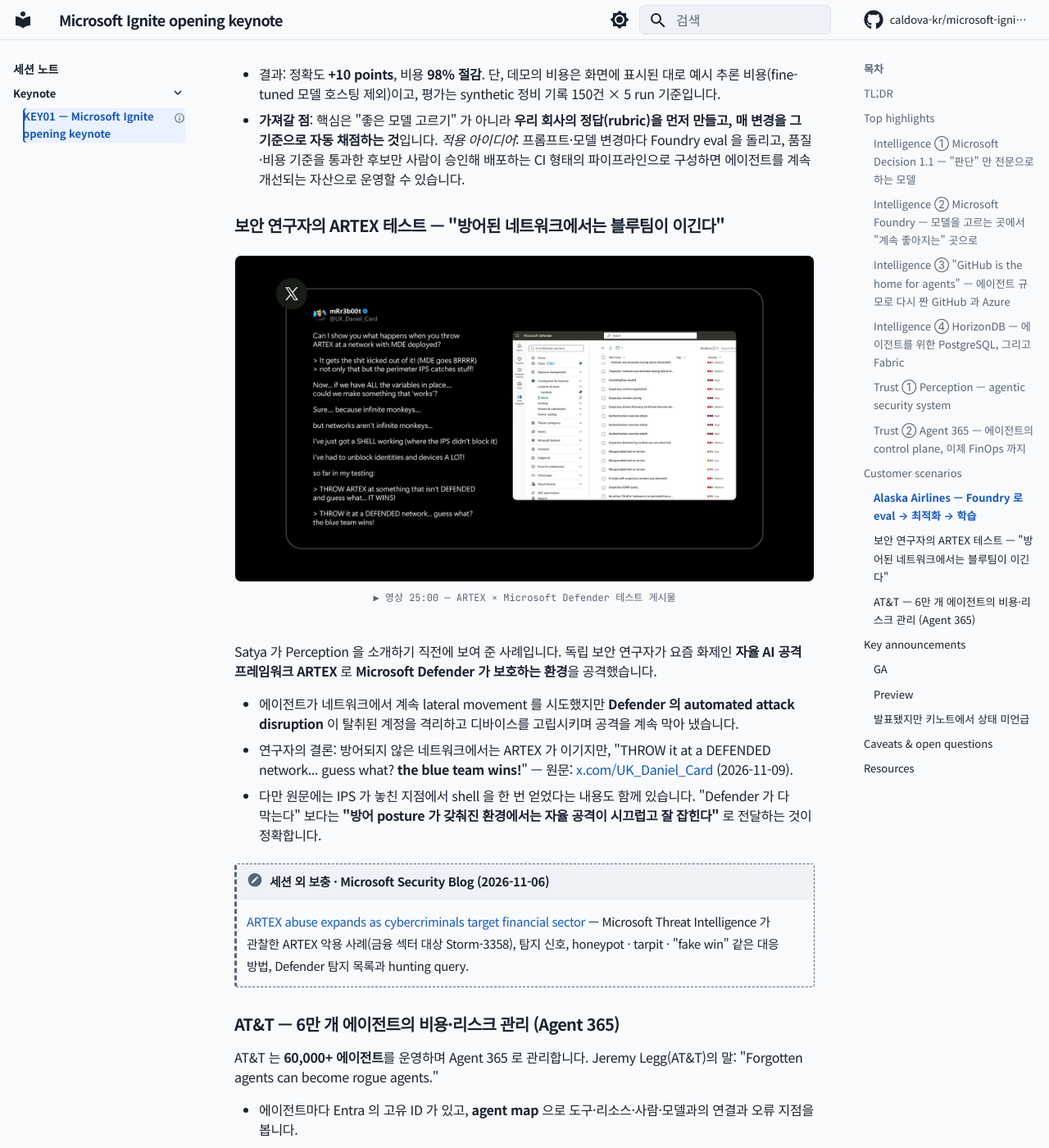
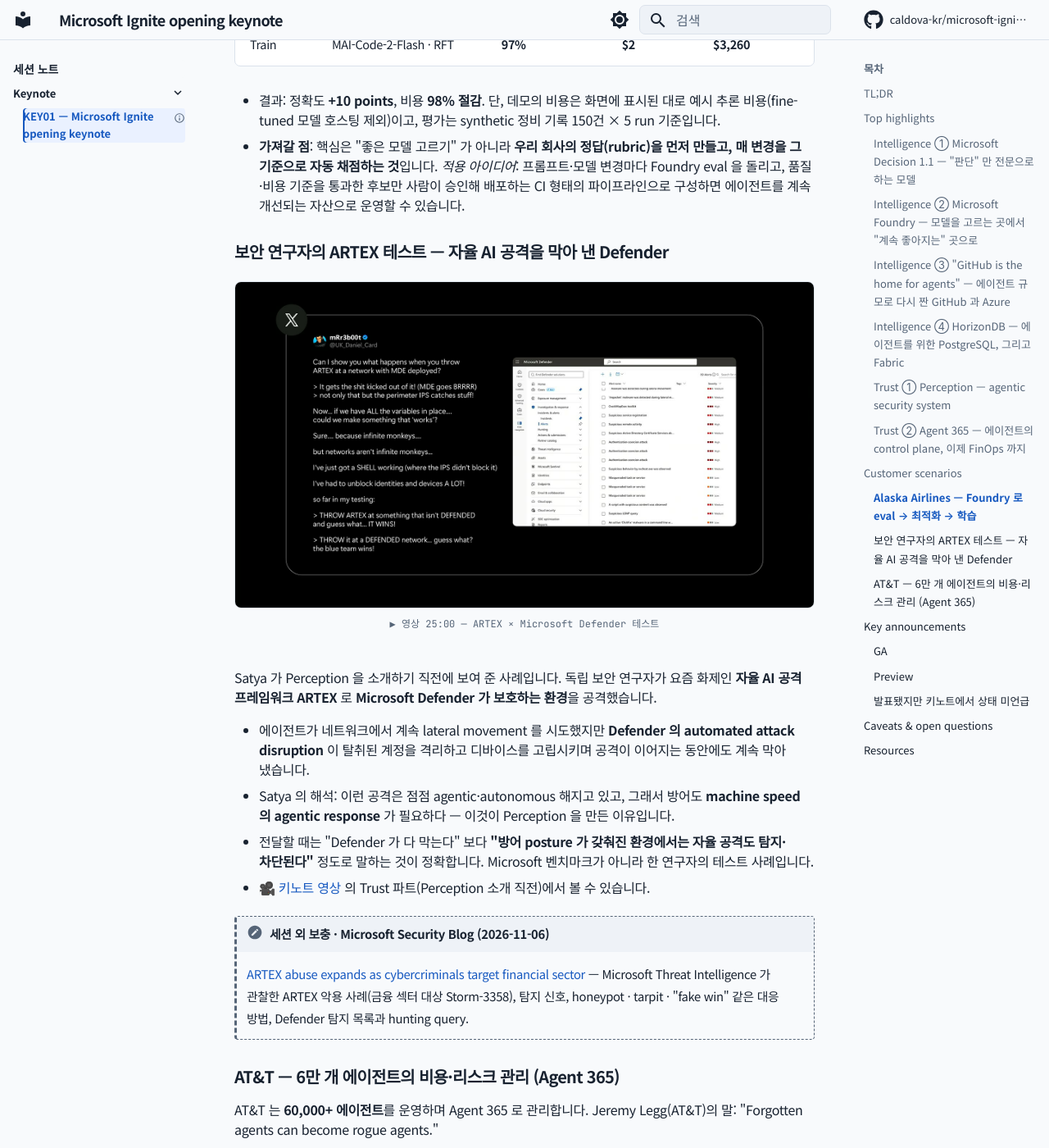
Before and after one commit to caldova-kr/microsoft-ignite-2026, an MkDocs documentation site: the page built from docs/sessions/KEY01-microsoft-ignite-opening-keynote.md, in a window 1280 px wide and 1400 px high, scrolled down 11666 px. Shown: the whole window at 82% size. Built offline with MkDocs 1.6.1 and Material for MkDocs 9.7.7, drawn with Linux system fonts in a browser that asks for light colours; comment, search, counter and statistics services are not loaded; some of the changed text lies outside the part shown.

Commit message:
[KEY01] Address review: keynote-only ARTEX case, single Fabric HorizonDB row
- ARTEX case now relies on the keynote video and the Microsoft Security
  Blog only; removed the X post link and post-only details.
- Merged "HorizonDB in Fabric" into the Fabric HorizonDB Preview row.
- Added keynote video and Book of News links under TL;DR and Resources.

Co-authored-by: Copilot <223556219+Copilot@users.noreply.github.com>

```diff
--- a/docs/sessions/KEY01-microsoft-ignite-opening-keynote.md
+++ b/docs/sessions/KEY01-microsoft-ignite-opening-keynote.md
@@ -38,6 +38,8 @@ last_updated: 2026-11-25
 - **Intelligence** — "Not artificial, yours." 모든 회사가 같은 frontier 모델을 쓸 수 있는 시대에 차이를 만드는 것은 **조직 고유의 데이터·프로세스·암묵지(IQ)** 이고, 그것이 모델 회사가 아니라 **고객 안에 쌓여야 한다**는 메시지입니다. GitHub · Foundry · Fabric · Azure 가 이 기둥에 있습니다.
 - **Trust** — Satya 는 "alignment 도, 모델의 내부 동작도 아직 완전히 이해되지 않는다" 며 **intelligence 의 공급과 그에 대한 권한(authority)을 분리하는 것**이 아키텍처 요건이라고 했습니다. Judson 의 표현으로는 "The only way to gain trust is through observability." Agent 365 · Foundry · Perception · Defender · Entra · Purview 가 이 기둥입니다.
 - 세 기둥 아래의 **Open · Model diverse · Heterogeneous** — 특정 모델·플랫폼에 묶이지 않는다는 원칙은 이후 제품 소개마다 반복됐습니다.
+
+🎥 **키노트 다시 보기**: [On-demand 영상](https://medius.microsoft.com/Embed/video-nc/03c19114-cb6e-42d3-9be3-f8b310426589) · 📰 **주요 발표 모음**: [Microsoft Ignite 2026 Book of News](https://news.microsoft.com/events/ignite/2026/book-of-news/)
 
 ## Top highlights
 
@@ -144,8 +146,7 @@ Jay Parikh 는 에이전트 플랫폼을 이렇게 정리했습니다: **"GitHub
 "Agents need databases that can keep up with their speed and scale" — 데이터 레이어에서 나온 답이 **HorizonDB** 입니다.
 
 - 분산 managed PostgreSQL 로, ultra-low latency · scalable reads · **built-in Search** · AI 기능을 갖췄고 self-managed Postgres 대비 **8x 빠른 성능**입니다.
-- **HorizonDB 를 Fabric 으로**: Satya 가 "25년 동안 해 온 일" 이라고 표현한 **트랜잭션과 분석의 완전한 통합**입니다. 실시간 주문·재고 변경과 페타바이트급 이력을 에이전트가 함께 추론하고, Copilot 에 "지금 우리 비즈니스에 무슨 일이?" 라고 물으면 실시간 대시보드를 만들어 줍니다.
-- **Fabric HorizonDB** 는 serverless 로, 수 초 안에 프로비저닝됩니다.
+- **Fabric HorizonDB (Public Preview)**: HorizonDB 를 Fabric 으로 가져온 것으로, Satya 가 "25년 동안 해 온 일" 이라고 표현한 **트랜잭션과 분석의 완전한 통합**입니다. serverless 로 수 초 안에 프로비저닝되고, 실시간 주문·재고 변경과 페타바이트급 이력을 에이전트가 함께 추론합니다. Copilot 에 "지금 우리 비즈니스에 무슨 일이?" 라고 물으면 실시간 대시보드를 만들어 줍니다.
 - **의미**: 벡터 DB · 검색 · RDB 를 따로 붙이던 RAG/에이전트 백엔드를 PostgreSQL 하나로 모으고, serverless Fabric HorizonDB 로 **에이전트가 직접 DB 를 만들고 버리는 패턴**까지 겨냥합니다.
 
 !!! supplement "세션 외 보충 · Microsoft Blog for PostgreSQL (2026-11-17)"
@@ -229,18 +230,19 @@ Agent 365 는 기존 governance · identity · security · management 를 에이
 - 결과: 정확도 **+10 points**, 비용 **98% 절감**. 단, 데모의 비용은 화면에 표시된 대로 예시 추론 비용(fine-tuned 모델 호스팅 제외)이고, 평가는 synthetic 정비 기록 150건 × 5 run 기준입니다.
 - **가져갈 점**: 핵심은 "좋은 모델 고르기" 가 아니라 **우리 회사의 정답(rubric)을 먼저 만들고, 매 변경을 그 기준으로 자동 채점하는 것**입니다. *적용 아이디어*: 프롬프트·모델 변경마다 Foundry eval 을 돌리고, 품질·비용 기준을 통과한 후보만 사람이 승인해 배포하는 CI 형태의 파이프라인으로 구성하면 에이전트를 계속 개선되는 자산으로 운영할 수 있습니다.
 
-### 보안 연구자의 ARTEX 테스트 — "방어된 네트워크에서는 블루팀이 이긴다" {#artex-defender}
+### 보안 연구자의 ARTEX 테스트 — 자율 AI 공격을 막아 낸 Defender {#artex-defender}
 
 <figure markdown="span">
-  ![키노트 화면에 소개된 보안 연구자의 X 게시물과 Microsoft Defender 알림 목록](KEY01-microsoft-ignite-opening-keynote/artex-x-post-keynote.jpg)
-  <figcaption>▶ 영상 25:00 — ARTEX × Microsoft Defender 테스트 게시물</figcaption>
+  ![키노트 화면에 소개된 보안 연구자의 ARTEX 테스트 게시물과 Microsoft Defender 알림 목록](KEY01-microsoft-ignite-opening-keynote/artex-x-post-keynote.jpg)
+  <figcaption>▶ 영상 25:00 — ARTEX × Microsoft Defender 테스트</figcaption>
 </figure>
 
 Satya 가 Perception 을 소개하기 직전에 보여 준 사례입니다. 독립 보안 연구자가 요즘 화제인 **자율 AI 공격 프레임워크 ARTEX** 로 **Microsoft Defender 가 보호하는 환경**을 공격했습니다.
 
-- 에이전트가 네트워크에서 계속 lateral movement 를 시도했지만 **Defender 의 automated attack disruption** 이 탈취된 계정을 격리하고 디바이스를 고립시키며 공격을 계속 막아 냈습니다.
-- 연구자의 결론: 방어되지 않은 네트워크에서는 ARTEX 가 이기지만, "THROW it at a DEFENDED network... guess what? **the blue team wins!**" — 원문: [x.com/UK_Daniel_Card](https://x.com/UK_Daniel_Card/status/2119825084353233380) (2026-11-09).
-- 다만 원문에는 IPS 가 놓친 지점에서 shell 을 한 번 얻었다는 내용도 함께 있습니다. "Defender 가 다 막는다" 보다는 **"방어 posture 가 갖춰진 환경에서는 자율 공격이 시끄럽고 잘 잡힌다"** 로 전달하는 것이 정확합니다.
+- 에이전트가 네트워크에서 계속 lateral movement 를 시도했지만 **Defender 의 automated attack disruption** 이 탈취된 계정을 격리하고 디바이스를 고립시키며 공격이 이어지는 동안에도 계속 막아 냈습니다.
+- Satya 의 해석: 이런 공격은 점점 agentic·autonomous 해지고 있고, 그래서 방어도 **machine speed 의 agentic response** 가 필요하다 — 이것이 Perception 을 만든 이유입니다.
+- 전달할 때는 "Defender 가 다 막는다" 보다 **"방어 posture 가 갖춰진 환경에서는 자율 공격도 탐지·차단된다"** 정도로 말하는 것이 정확합니다. Microsoft 벤치마크가 아니라 한 연구자의 테스트 사례입니다.
+- 🎥 [키노트 영상](https://medius.microsoft.com/Embed/video-nc/03c19114-cb6e-42d3-9be3-f8b310426589) 의 Trust 파트(Perception 소개 직전)에서 볼 수 있습니다.
 
 !!! supplement "세션 외 보충 · Microsoft Security Blog (2026-11-06)"
     [ARTEX abuse expands as cybercriminals target financial sector](https://www.microsoft.com/en-us/security/blog/2026/11/06/artex-abuse-expands-as-cybercriminals-target-financial-sector/) — Microsoft Threat Intelligence 가 관찰한 ARTEX 악용 사례(금융 섹터 대상 Storm-3358), 탐지 신호, honeypot · tarpit · "fake win" 같은 대응 방법, Defender 탐지 목록과 hunting query.
@@ -278,7 +280,7 @@ AT&T 는 **60,000+ 에이전트**를 운영하며 Agent 365 로 관리합니다.
 
 | 항목 | 상태 | 근거 | 비고 |
 |------|------|------|------|
-| Fabric HorizonDB | Public Preview | 키노트 슬라이드 "Public preview" | serverless, 수 초 프로비저닝 |
+| Fabric HorizonDB | Public Preview | 키노트 슬라이드 "Public preview" · Satya Nadella | HorizonDB 를 Fabric 으로 — 트랜잭션·분석 통합, serverless, 수 초 프로비저닝 |
 | MAI Image 2.7 · Image 2.7 Flash | Public Preview | 키노트 슬라이드 "Public preview" | — |
 | Agent 365 Business Analytics | Public Preview (Frontier) | Stephanie Cronin "starting in Frontier Public Preview" | delegated spending policies · non-Microsoft agent cost visibility 는 12월 |
 
@@ -308,6 +309,7 @@ AT&T 는 **60,000+ 에이전트**를 운영하며 Agent 365 로 관리합니다.
 - 🎥 Session: https://ignite.microsoft.com/en-US/sessions/KEY01
 - ▶ On-demand video: https://medius.microsoft.com/Embed/video-nc/03c19114-cb6e-42d3-9be3-f8b310426589
 - 📄 Transcript: https://medius.microsoft.com/video/asset/Transcript/03c19114-cb6e-42d3-9be3-f8b310426589
+- 📰 주요 발표 모음: [Microsoft Ignite 2026 Book of News](https://news.microsoft.com/events/ignite/2026/book-of-news/)
 
 **제품별 공식 소개 글**
 
```
Also changed, not shown: other parts of docs/sessions/KEY01-microsoft-ignite-opening-keynote.md (+0 -1 lines).
